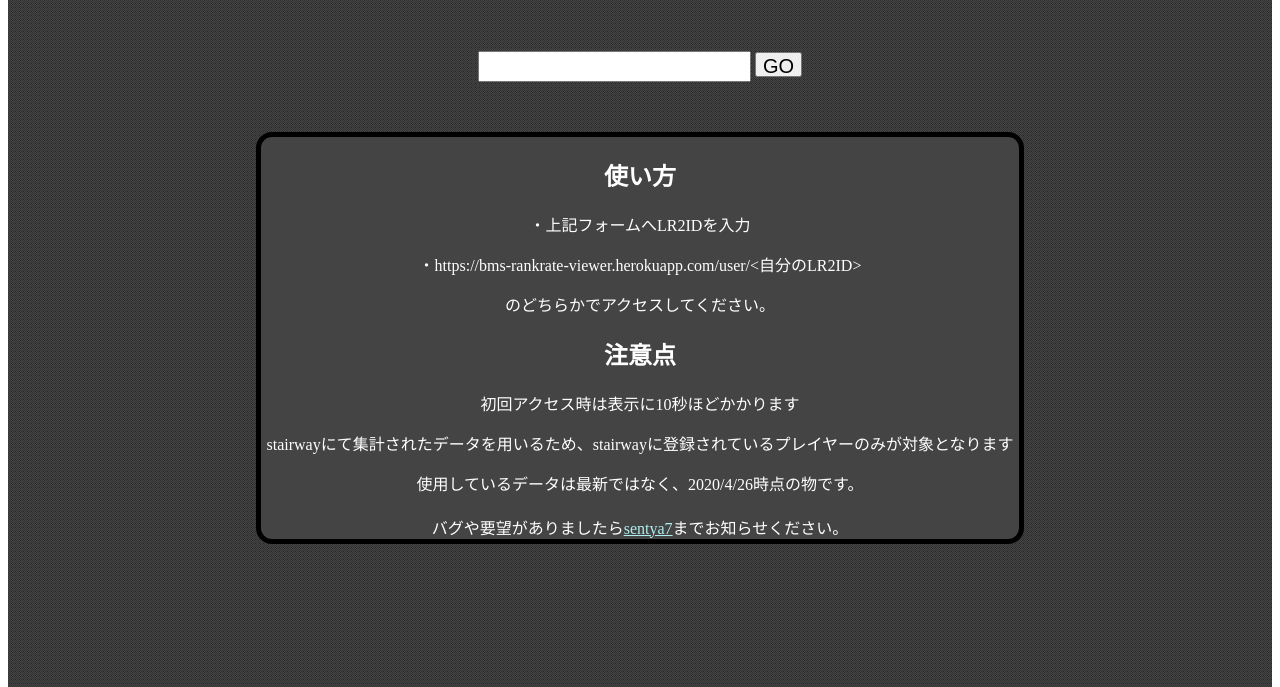
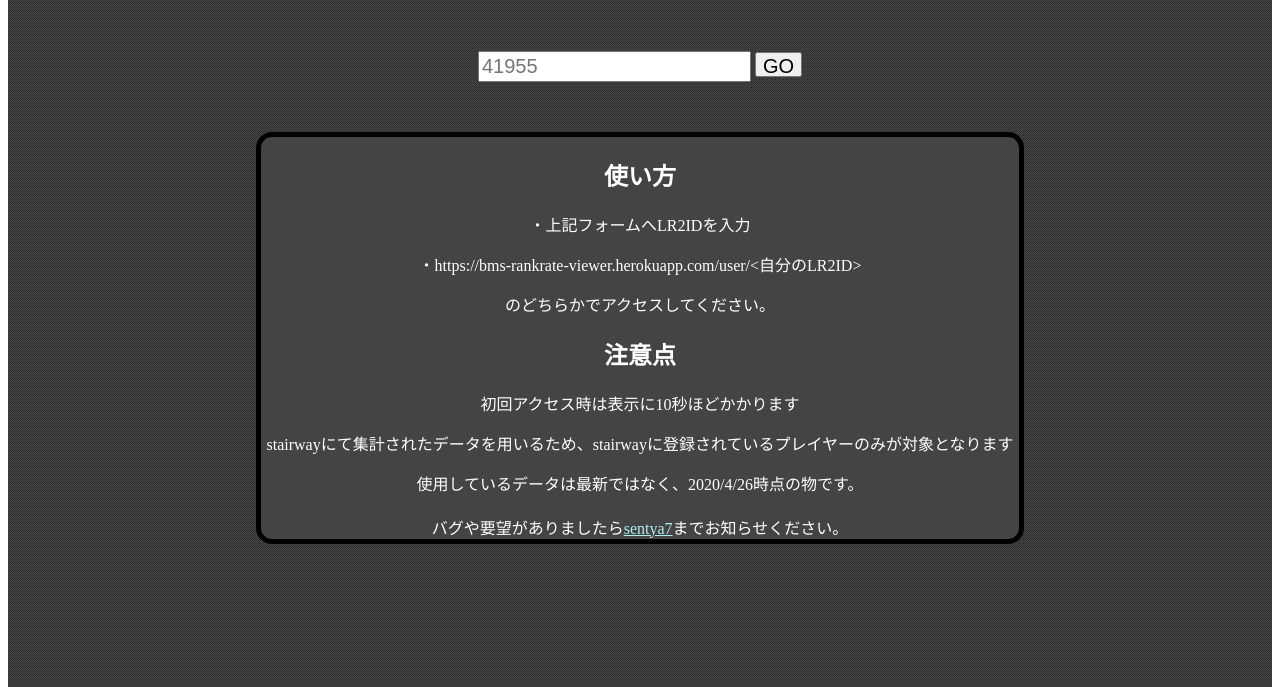
Before and after one commit to greenteasocha/bms-rankrate-viewer, a Flask app: page / in a window 1280 px wide. Shown: the part 55-742 px from the top of the page. Run offline with Flask 2, Linux system fonts and the light colour scheme.

Commit message:
placeholder追加

```diff
--- a/templates/home.html
+++ b/templates/home.html
@@ -11,7 +11,7 @@
 
     <div class="middle">
         <form action="/user" type="get" align="center" class="pageJump">
-            <input typ="text" name="LR2ID" class="ID_form"> <button type="submit" class="ID_form">GO</button>
+            <input typ="text" name="LR2ID" placeholder="41955" class="ID_form"> <button type="submit" class="ID_form">GO</button>
         </form>
         <!-- <div class="covered" width="60%"> -->
             <div class="curvedEnclosure" align="center">
```
